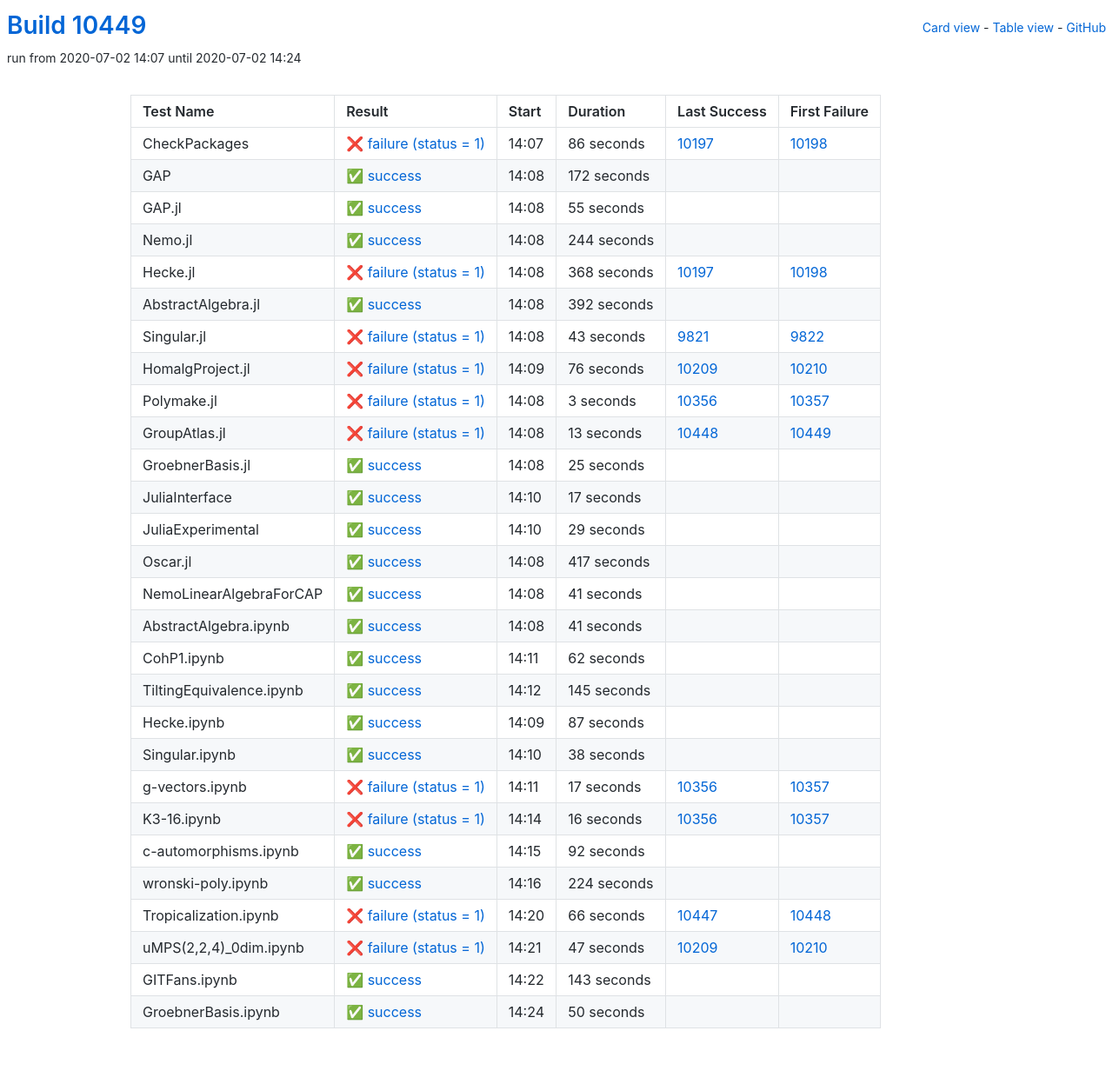
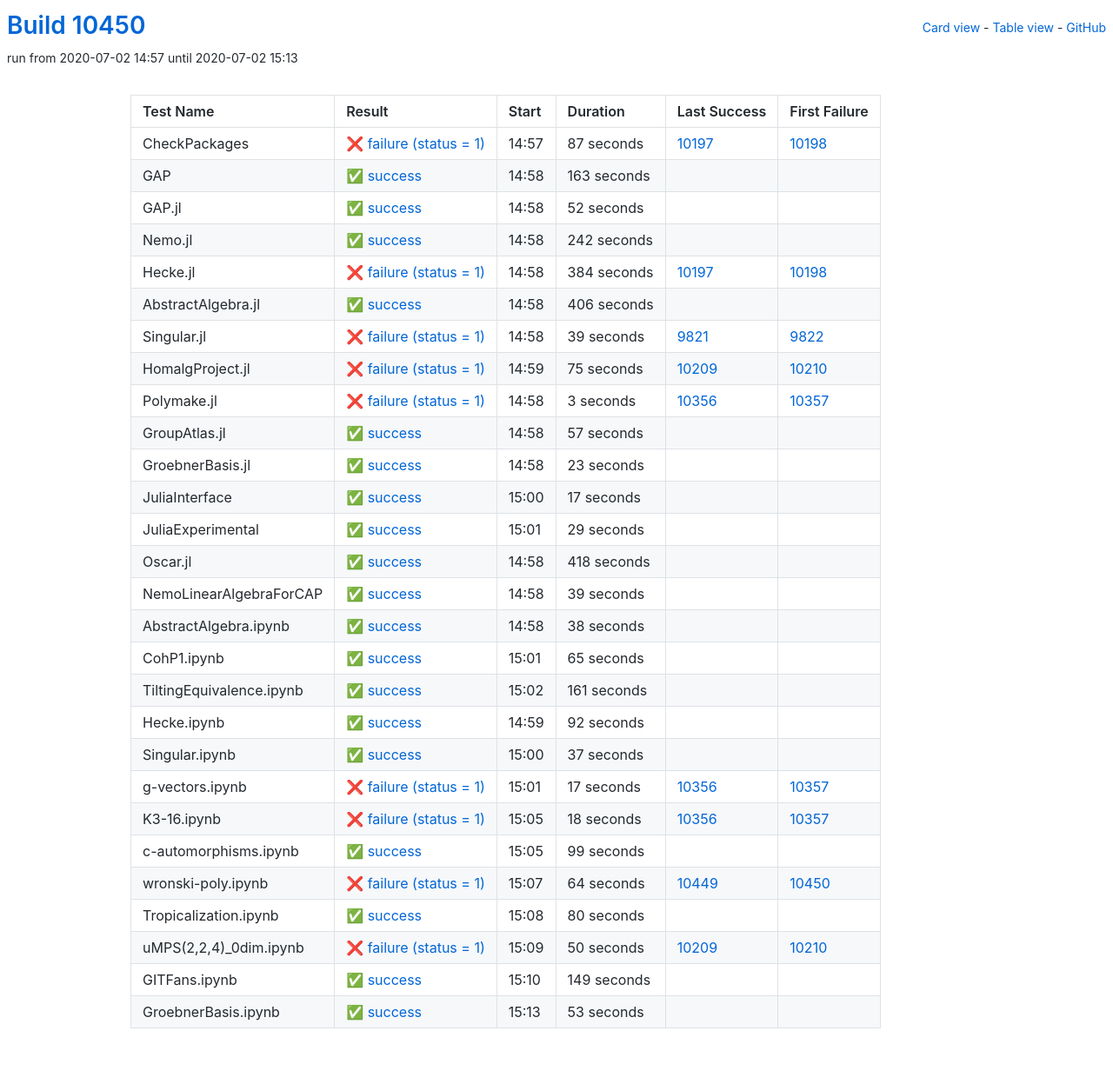
Before and after one commit to oscar-system/oscar-ci-status, a Jekyll site: the page built from table.html, in a window 1280 px wide. Shown: the whole page at 87% size. Built offline with Jekyll 4.4.1, drawn with Linux system fonts in a browser that asks for light colours.

Commit message:
Build #10450

```diff
--- a/_data/ci.yml
+++ b/_data/ci.yml
@@ -1,6 +1,6 @@
 ---
-build: 10449
-build_url: https://oscarci.mathematik.uni-kl.de/job/oscar/10449/
+build: 10450
+build_url: https://oscarci.mathematik.uni-kl.de/job/oscar/10450/
 job: oscar
 organization: oscar-system
 repo: oscar-ci-status
@@ -8,104 +8,104 @@
 tests:
 - name: CheckPackages
   id: checkpackages
-  log: https://oscarci.mathematik.uni-kl.de/job/oscar/10449/artifact/logs/build-10449/CheckPackages.log
-  start: 2020-07-02 14:07
+  log: https://oscarci.mathematik.uni-kl.de/job/oscar/10450/artifact/logs/build-10450/CheckPackages.log
+  start: 2020-07-02 14:57
   success: false
   exitcode: 1
   status: failure
-  duration: 86
+  duration: 87
   last_success: 10197
   last_success_url: https://oscarci.mathematik.uni-kl.de/job/oscar/10197/
   first_failure: 10198
   first_failure_url: https://oscarci.mathematik.uni-kl.de/job/oscar/10198/
 - name: GAP
   id: gap
-  log: https://oscarci.mathematik.uni-kl.de/job/oscar/10449/artifact/logs/build-10449/GAP.log
-  start: 2020-07-02 14:08
+  log: https://oscarci.mathematik.uni-kl.de/job/oscar/10450/artifact/logs/build-10450/GAP.log
+  start: 2020-07-02 14:58
   success: true
   exitcode: 0
   status: success
-  duration: 172
+  duration: 163
   last_success: false
   last_success_url:
   first_failure: false
   first_failure_url:
 - name: GAP.jl
   id: gap-jl
-  log: https://oscarci.mathematik.uni-kl.de/job/oscar/10449/artifact/logs/build-10449/GAP.jl.log
-  start: 2020-07-02 14:08
+  log: https://oscarci.mathematik.uni-kl.de/job/oscar/10450/artifact/logs/build-10450/GAP.jl.log
+  start: 2020-07-02 14:58
   success: true
   exitcode: 0
   status: success
-  duration: 55
+  duration: 52
   last_success: false
   last_success_url:
   first_failure: false
   first_failure_url:
 - name: Nemo.jl
   id: nemo-jl
-  log: https://oscarci.mathematik.uni-kl.de/job/oscar/10449/artifact/logs/build-10449/Nemo.jl.log
-  start: 2020-07-02 14:08
+  log: https://oscarci.mathematik.uni-kl.de/job/oscar/10450/artifact/logs/build-10450/Nemo.jl.log
+  start: 2020-07-02 14:58
   success: true
   exitcode: 0
   status: success
-  duration: 244
+  duration: 242
   last_success: false
   last_success_url:
   first_failure: false
   first_failure_url:
 - name: Hecke.jl
   id: hecke-jl
-  log: https://oscarci.mathematik.uni-kl.de/job/oscar/10449/artifact/logs/build-10449/Hecke.jl.log
-  start: 2020-07-02 14:08
+  log: https://oscarci.mathematik.uni-kl.de/job/oscar/10450/artifact/logs/build-10450/Hecke.jl.log
+  start: 2020-07-02 14:58
   success: false
   exitcode: 1
   status: failure
-  duration: 368
+  duration: 384
   last_success: 10197
   last_success_url: https://oscarci.mathematik.uni-kl.de/job/oscar/10197/
   first_failure: 10198
   first_failure_url: https://oscarci.mathematik.uni-kl.de/job/oscar/10198/
 - name: AbstractAlgebra.jl
   id: abstractalgebra-jl
-  log: https://oscarci.mathematik.uni-kl.de/job/oscar/10449/artifact/logs/build-10449/AbstractAlgebra.jl.log
-  start: 2020-07-02 14:08
+  log: https://oscarci.mathematik.uni-kl.de/job/oscar/10450/artifact/logs/build-10450/AbstractAlgebra.jl.log
+  start: 2020-07-02 14:58
   success: true
   exitcode: 0
   status: success
-  duration: 392
+  duration: 406
   last_success: false
   last_success_url:
   first_failure: false
   first_failure_url:
 - name: Singular.jl
   id: singular-jl
-  log: https://oscarci.mathematik.uni-kl.de/job/oscar/10449/artifact/logs/build-10449/Singular.jl.log
-  start: 2020-07-02 14:08
+  log: https://oscarci.mathematik.uni-kl.de/job/oscar/10450/artifact/logs/build-10450/Singular.jl.log
+  start: 2020-07-02 14:58
   success: false
   exitcode: 1
   status: failure
-  duration: 43
+  duration: 39
   last_success: 9821
   last_success_url: https://oscarci.mathematik.uni-kl.de/job/oscar/9821/
   first_failure: 9822
   first_failure_url: https://oscarci.mathematik.uni-kl.de/job/oscar/9822/
 - name: HomalgProject.jl
   id: homalgproject-jl
-  log: https://oscarci.mathematik.uni-kl.de/job/oscar/10449/artifact/logs/build-10449/HomalgProject.jl.log
-  start: 2020-07-02 14:09
+  log: https://oscarci.mathematik.uni-kl.de/job/oscar/10450/artifact/logs/build-10450/HomalgProject.jl.log
+  start: 2020-07-02 14:59
   success: false
   exitcode: 1
   status: failure
-  duration: 76
+  duration: 75
   last_success: 10209
   last_success_url: https://oscarci.mathematik.uni-kl.de/job/oscar/10209/
   first_failure: 10210
   first_failure_url: https://oscarci.mathematik.uni-kl.de/job/oscar/10210/
 - name: Polymake.jl
   id: polymake-jl
-  log: https://oscarci.mathematik.uni-kl.de/job/oscar/10449/artifact/logs/build-10449/Polymake.jl.log
-  start: 2020-07-02 14:08
+  log: https://oscarci.mathematik.uni-kl.de/job/oscar/10450/artifact/logs/build-10450/Polymake.jl.log
+  start: 2020-07-02 14:58
   success: false
   exitcode: 1
   status: failure
@@ -116,32 +116,32 @@
   first_failure_url: https://oscarci.mathematik.uni-kl.de/job/oscar/10357/
 - name: GroupAtlas.jl
   id: groupatlas-jl
-  log: https://oscarci.mathematik.uni-kl.de/job/oscar/10449/artifact/logs/build-10449/GroupAtlas.jl.log
-  start: 2020-07-02 14:08
-  success: false
-  exitcode: 1
-  status: failure
-  duration: 13
-  last_success: 10448
-  last_success_url: https://oscarci.mathematik.uni-kl.de/job/oscar/10448/
-  first_failure: 10449
-  first_failure_url: https://oscarci.mathematik.uni-kl.de/job/oscar/10449/
-- name: GroebnerBasis.jl
-  id: groebnerbasis-jl
-  log: https://oscarci.mathematik.uni-kl.de/job/oscar/10449/artifact/logs/build-10449/GroebnerBasis.jl.log
-  start: 2020-07-02 14:08
+  log: https://oscarci.mathematik.uni-kl.de/job/oscar/10450/artifact/logs/build-10450/GroupAtlas.jl.log
+  start: 2020-07-02 14:58
   success: true
   exitcode: 0
   status: success
-  duration: 25
+  duration: 57
+  last_success: false
+  last_success_url:
+  first_failure: false
+  first_failure_url:
+- name: GroebnerBasis.jl
+  id: groebnerbasis-jl
+  log: https://oscarci.mathematik.uni-kl.de/job/oscar/10450/artifact/logs/build-10450/GroebnerBasis.jl.log
+  start: 2020-07-02 14:58
+  success: true
+  exitcode: 0
+  status: success
+  duration: 23
   last_success: false
   last_success_url:
   first_failure: false
   first_failure_url:
 - name: JuliaInterface
   id: juliainterface
-  log: https://oscarci.mathematik.uni-kl.de/job/oscar/10449/artifact/logs/build-10449/JuliaInterface.log
-  start: 2020-07-02 14:10
+  log: https://oscarci.mathematik.uni-kl.de/job/oscar/10450/artifact/logs/build-10450/JuliaInterface.log
+  start: 2020-07-02 15:00
   success: true
   exitcode: 0
   status: success
@@ -152,8 +152,8 @@
   first_failure_url:
 - name: JuliaExperimental
   id: juliaexperimental
-  log: https://oscarci.mathematik.uni-kl.de/job/oscar/10449/artifact/logs/build-10449/JuliaExperimental.log
-  start: 2020-07-02 14:10
+  log: https://oscarci.mathematik.uni-kl.de/job/oscar/10450/artifact/logs/build-10450/JuliaExperimental.log
+  start: 2020-07-02 15:01
   success: true
   exitcode: 0
   status: success
@@ -164,80 +164,32 @@
   first_failure_url:
 - name: Oscar.jl
   id: oscar-jl
-  log: https://oscarci.mathematik.uni-kl.de/job/oscar/10449/artifact/logs/build-10449/Oscar.jl.log
-  start: 2020-07-02 14:08
+  log: https://oscarci.mathematik.uni-kl.de/job/oscar/10450/artifact/logs/build-10450/Oscar.jl.log
+  start: 2020-07-02 14:58
   success: true
   exitcode: 0
   status: success
-  duration: 417
+  duration: 418
   last_success: false
   last_success_url:
   first_failure: false
   first_failure_url:
 - name: NemoLinearAlgebraForCAP
   id: nemolinearalgebraforcap
-  log: https://oscarci.mathematik.uni-kl.de/job/oscar/10449/artifact/logs/build-10449/NemoLinearAlgebraForCAP.log
-  start: 2020-07-02 14:08
+  log: https://oscarci.mathematik.uni-kl.de/job/oscar/10450/artifact/logs/build-10450/NemoLinearAlgebraForCAP.log
+  start: 2020-07-02 14:58
   success: true
   exitcode: 0
   status: success
-  duration: 41
+  duration: 39
   last_success: false
   last_success_url:
   first_failure: false
   first_failure_url:
 - name: AbstractAlgebra.ipynb
   id: abstractalgebra-ipynb
-  log: https://oscarci.mathematik.uni-kl.de/job/oscar/10449/artifact/logs/build-10449/AbstractAlgebra.ipynb.log
-  start: 2020-07-02 14:08
-  success: true
-  exitcode: 0
-  status: success
-  duration: 41
-  last_success: false
-  last_success_url:
-  first_failure: false
-  first_failure_url:
-- name: CohP1.ipynb
-  id: cohp1-ipynb
-  log: https://oscarci.mathematik.uni-kl.de/job/oscar/10449/artifact/logs/build-10449/CohP1.ipynb.log
-  start: 2020-07-02 14:11
-  success: true
-  exitcode: 0
-  status: success
-  duration: 62
-  last_success: false
-  last_success_url:
-  first_failure: false
-  first_failure_url:
-- name: TiltingEquivalence.ipynb
-  id: tiltingequivalence-ipynb
-  log: https://oscarci.mathematik.uni-kl.de/job/oscar/10449/artifact/logs/build-10449/TiltingEquivalence.ipynb.log
-  start: 2020-07-02 14:12
-  success: true
-  exitcode: 0
-  status: success
-  duration: 145
-  last_success: false
-  last_success_url:
-  first_failure: false
-  first_failure_url:
-- name: Hecke.ipynb
-  id: hecke-ipynb
-  log: https://oscarci.mathematik.uni-kl.de/job/oscar/10449/artifact/logs/build-10449/Hecke.ipynb.log
-  start: 2020-07-02 14:09
-  success: true
-  exitcode: 0
-  status: success
-  duration: 87
-  last_success: false
-  last_success_url:
-  first_failure: false
-  first_failure_url:
-- name: Singular.ipynb
-  id: singular-ipynb
-  log: https://oscarci.mathematik.uni-kl.de/job/oscar/10449/artifact/logs/build-10449/Singular.ipynb.log
-  start: 2020-07-02 14:10
+  log: https://oscarci.mathematik.uni-kl.de/job/oscar/10450/artifact/logs/build-10450/AbstractAlgebra.ipynb.log
+  start: 2020-07-02 14:58
   success: true
   exitcode: 0
   status: success
@@ -246,10 +198,58 @@
   last_success_url:
   first_failure: false
   first_failure_url:
+- name: CohP1.ipynb
+  id: cohp1-ipynb
+  log: https://oscarci.mathematik.uni-kl.de/job/oscar/10450/artifact/logs/build-10450/CohP1.ipynb.log
+  start: 2020-07-02 15:01
+  success: true
+  exitcode: 0
+  status: success
+  duration: 65
+  last_success: false
+  last_success_url:
+  first_failure: false
+  first_failure_url:
+- name: TiltingEquivalence.ipynb
+  id: tiltingequivalence-ipynb
+  log: https://oscarci.mathematik.uni-kl.de/job/oscar/10450/artifact/logs/build-10450/TiltingEquivalence.ipynb.log
+  start: 2020-07-02 15:02
+  success: true
+  exitcode: 0
+  status: success
+  duration: 161
+  last_success: false
+  last_success_url:
+  first_failure: false
+  first_failure_url:
+- name: Hecke.ipynb
+  id: hecke-ipynb
+  log: https://oscarci.mathematik.uni-kl.de/job/oscar/10450/artifact/logs/build-10450/Hecke.ipynb.log
+  start: 2020-07-02 14:59
+  success: true
+  exitcode: 0
+  status: success
+  duration: 92
+  last_success: false
+  last_success_url:
+  first_failure: false
+  first_failure_url:
+- name: Singular.ipynb
+  id: singular-ipynb
+  log: https://oscarci.mathematik.uni-kl.de/job/oscar/10450/artifact/logs/build-10450/Singular.ipynb.log
+  start: 2020-07-02 15:00
+  success: true
+  exitcode: 0
+  status: success
+  duration: 37
+  last_success: false
+  last_success_url:
+  first_failure: false
+  first_failure_url:
 - name: g-vectors.ipynb
   id: g-vectors-ipynb
-  log: https://oscarci.mathematik.uni-kl.de/job/oscar/10449/artifact/logs/build-10449/g-vectors.ipynb.log
-  start: 2020-07-02 14:11
+  log: https://oscarci.mathematik.uni-kl.de/job/oscar/10450/artifact/logs/build-10450/g-vectors.ipynb.log
+  start: 2020-07-02 15:01
   success: false
   exitcode: 1
   status: failure
@@ -260,84 +260,84 @@
   first_failure_url: https://oscarci.mathematik.uni-kl.de/job/oscar/10357/
 - name: K3-16.ipynb
   id: k3-16-ipynb
-  log: https://oscarci.mathematik.uni-kl.de/job/oscar/10449/artifact/logs/build-10449/K3-16.ipynb.log
-  start: 2020-07-02 14:14
+  log: https://oscarci.mathematik.uni-kl.de/job/oscar/10450/artifact/logs/build-10450/K3-16.ipynb.log
+  start: 2020-07-02 15:05
   success: false
   exitcode: 1
   status: failure
-  duration: 16
+  duration: 18
   last_success: 10356
   last_success_url: https://oscarci.mathematik.uni-kl.de/job/oscar/10356/
   first_failure: 10357
   first_failure_url: https://oscarci.mathematik.uni-kl.de/job/oscar/10357/
 - name: c-automorphisms.ipynb
   id: c-automorphisms-ipynb
-  log: https://oscarci.mathematik.uni-kl.de/job/oscar/10449/artifact/logs/build-10449/c-automorphisms.ipynb.log
-  start: 2020-07-02 14:15
+  log: https://oscarci.mathematik.uni-kl.de/job/oscar/10450/artifact/logs/build-10450/c-automorphisms.ipynb.log
+  start: 2020-07-02 15:05
   success: true
   exitcode: 0
   status: success
-  duration: 92
+  duration: 99
   last_success: false
   last_success_url:
   first_failure: false
   first_failure_url:
 - name: wronski-poly.ipynb
   id: wronski-poly-ipynb
-  log: https://oscarci.mathematik.uni-kl.de/job/oscar/10449/artifact/logs/build-10449/wronski-poly.ipynb.log
-  start: 2020-07-02 14:16
+  log: https://oscarci.mathematik.uni-kl.de/job/oscar/10450/artifact/logs/build-10450/wronski-poly.ipynb.log
+  start: 2020-07-02 15:07
+  success: false
+  exitcode: 1
+  status: failure
+  duration: 64
+  last_success: 10449
+  last_success_url: https://oscarci.mathematik.uni-kl.de/job/oscar/10449/
+  first_failure: 10450
+  first_failure_url: https://oscarci.mathematik.uni-kl.de/job/oscar/10450/
+- name: Tropicalization.ipynb
+  id: tropicalization-ipynb
+  log: https://oscarci.mathematik.uni-kl.de/job/oscar/10450/artifact/logs/build-10450/Tropicalization.ipynb.log
+  start: 2020-07-02 15:08
   success: true
   exitcode: 0
   status: success
-  duration: 224
+  duration: 80
   last_success: false
   last_success_url:
   first_failure: false
   first_failure_url:
-- name: Tropicalization.ipynb
-  id: tropicalization-ipynb
-  log: https://oscarci.mathematik.uni-kl.de/job/oscar/10449/artifact/logs/build-10449/Tropicalization.ipynb.log
-  start: 2020-07-02 14:20
+- name: uMPS(2,2,4)_0dim.ipynb
+  id: umps-2-2-4-0dim-ipynb
+  log: https://oscarci.mathematik.uni-kl.de/job/oscar/10450/artifact/logs/build-10450/uMPS-2-2-4-_0dim.ipynb.log
+  start: 2020-07-02 15:09
   success: false
   exitcode: 1
   status: failure
-  duration: 66
-  last_success: 10447
-  last_success_url: https://oscarci.mathematik.uni-kl.de/job/oscar/10447/
-  first_failure: 10448
-  first_failure_url: https://oscarci.mathematik.uni-kl.de/job/oscar/10448/
-- name: uMPS(2,2,4)_0dim.ipynb
-  id: umps-2-2-4-0dim-ipynb
-  log: https://oscarci.mathematik.uni-kl.de/job/oscar/10449/artifact/logs/build-10449/uMPS-2-2-4-_0dim.ipynb.log
-  start: 2020-07-02 14:21
-  success: false
-  exitcode: 1
-  status: failure
-  duration: 47
+  duration: 50
   last_success: 10209
   last_success_url: https://oscarci.mathematik.uni-kl.de/job/oscar/10209/
   first_failure: 10210
   first_failure_url: https://oscarci.mathematik.uni-kl.de/job/oscar/10210/
 - name: GITFans.ipynb
   id: gitfans-ipynb
-  log: https://oscarci.mathematik.uni-kl.de/job/oscar/10449/artifact/logs/build-10449/GITFans.ipynb.log
-  start: 2020-07-02 14:22
+  log: https://oscarci.mathematik.uni-kl.de/job/oscar/10450/artifact/logs/build-10450/GITFans.ipynb.log
+  start: 2020-07-02 15:10
   success: true
   exitcode: 0
   status: success
-  duration: 143
+  duration: 149
   last_success: false
   last_success_url:
   first_failure: false
   first_failure_url:
 - name: GroebnerBasis.ipynb
   id: groebnerbasis-ipynb
-  log: https://oscarci.mathematik.uni-kl.de/job/oscar/10449/artifact/logs/build-10449/GroebnerBasis.ipynb.log
-  start: 2020-07-02 14:24
+  log: https://oscarci.mathematik.uni-kl.de/job/oscar/10450/artifact/logs/build-10450/GroebnerBasis.ipynb.log
+  start: 2020-07-02 15:13
   success: true
   exitcode: 0
   status: success
-  duration: 50
+  duration: 53
   last_success: false
   last_success_url:
   first_failure: false
```
Also changed, not shown: README.md.
